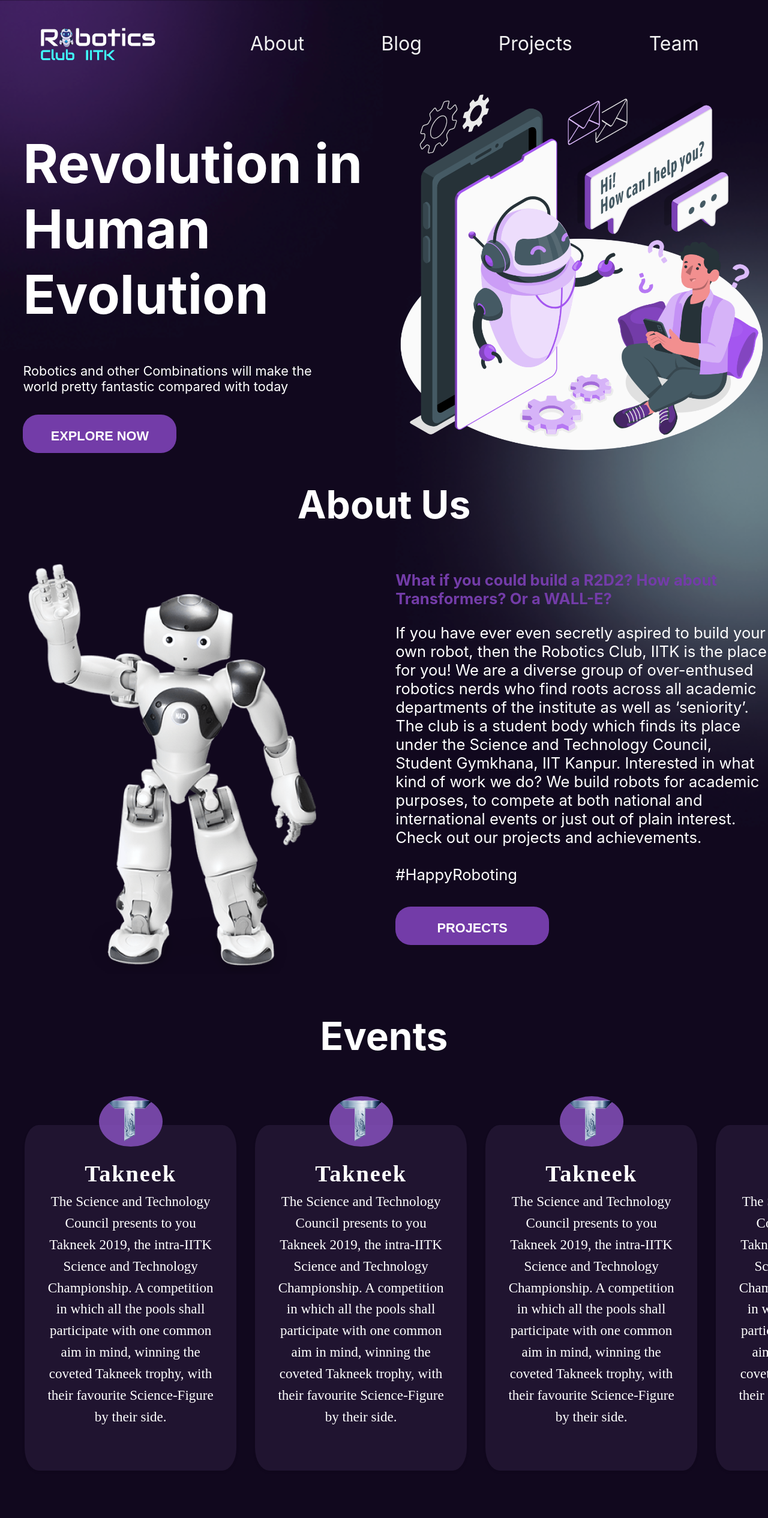
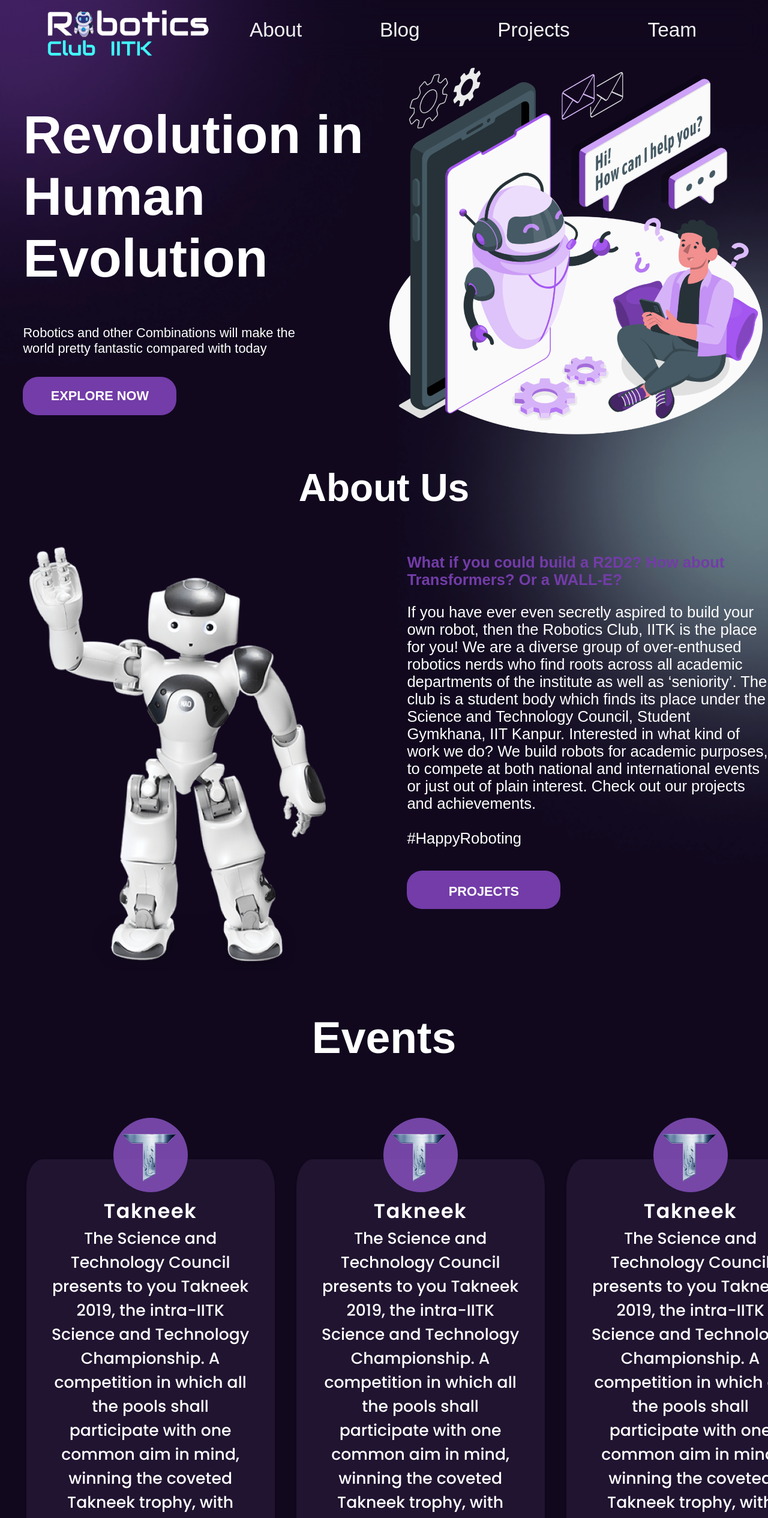
Before and after one commit to Byte-Brewer31/RoboClub-IITK-New, a React (Create React App) app: page / in a window 1280 px wide. Shown: the top 2530 px of the page at 60% size. Built offline with nearby package versions, Linux system fonts and the light colour scheme.

Commit message:
Fixing up vw/vh overuse and layouts

```diff
--- a/src/components/events.js
+++ b/src/components/events.js
@@ -9,9 +9,10 @@ const EventBox = ({ eventNumber, backgroundColor, eventTitle, eventInfo }) => {
         borderRadius: "6.6%",
         boxShadow: "0 2px 4px rgba(0, 0, 0, 0.1)",
         margin: "1%",
+        marginTop:"60px",
         position: "relative",
-        height: "45vw",
-        width: "30vw",
+        width:"85vw",
+        maxWidth: "450px",
       }}
     >
       <div
@@ -27,12 +28,13 @@ const EventBox = ({ eventNumber, backgroundColor, eventTitle, eventInfo }) => {
         <div
           style={{
             width: "30%", // Adjust the size of the circular logo
-            height: "30%", // Adjust the size of the circular logo
+            height: "0",
+            paddingBottom:"30%",
             backgroundColor: "rgba(135, 80, 189, 0.85)",
             borderRadius: "50%",
             margin: "0 auto",
             position: "relative",
-            transform: "translateY(-50%)", // Center vertically
+            transform: "translateY(-50%)",
           }}
         >
           <img
@@ -40,9 +42,9 @@ const EventBox = ({ eventNumber, backgroundColor, eventTitle, eventInfo }) => {
             alt={`Event ${eventNumber}`}
             style={{
               width: "100%",
-              height: "100%",
-              objectFit: "cover",
-              borderRadius: "50%",
+              margin:"auto",
+              marginTop:"15%",
+              objectFit:"cover"
             }}
           />
         </div>
@@ -63,8 +65,7 @@ const EventBox = ({ eventNumber, backgroundColor, eventTitle, eventInfo }) => {
               fontFamily: "Poppins",
               fontStyle: "normal",
               fontWeight: "600",
-              fontSize: "3vw", // Adjusted to viewport width
-              lineHeight: "4.5vw", // Adjusted to viewport width
+              fontSize: "25pt",
               textAlign: "center",
               letterSpacing: "0.05em",
               color: "#FFFFFF",
@@ -77,8 +78,7 @@ const EventBox = ({ eventNumber, backgroundColor, eventTitle, eventInfo }) => {
               fontFamily: "Poppins",
               fontStyle: "normal",
               fontWeight: "500",
-              fontSize: "1.8vw", // Adjusted to viewport width
-              lineHeight: "2.8vw", // Adjusted to viewport width
+              fontSize: "20pt",
               textAlign: "center",
               color: "#FFFFFF",
             }}
@@ -98,11 +98,11 @@ const EventRow = () => {
       flexDirection: 'column',
       alignItems: 'center',
       color: 'white',// Add padding for spacing
-      width: "100vw"
+      width: "100%"
     }}>
-    <h1 style={{ fontSize: '5vw' }}>Events</h1>
+    <h1>Events</h1>
 
-    <div style={{ overflowX: "auto",width: "100vw", alignContent: "center", paddingTop: "2vw" }}>
+    <div style={{ overflowX: "auto",width: "100%", alignContent: "center", paddingTop: "2%" }}>
 
       <div
         style={{ display: "inline-flex", margin: "2%"}}
--- a/src/components/navbar.js
+++ b/src/components/navbar.js
@@ -1,6 +1,5 @@
 import React from 'react';
 import { Link } from 'react-router-dom';
-import '../pages/App.css';
 
 function Navbar() {
   const navbarStyle = {
--- a/src/index.css
+++ b/src/index.css
@@ -1,13 +1,72 @@
+@import url('https://fonts.googleapis.com/css2?family=Poppins:ital,wght@0,100;0,200;0,300;0,400;0,500;0,600;0,700;0,800;0,900;1,100;1,200;1,300;1,400;1,500;1,600;1,700;1,800;1,900&display=swap');
+
 body {
   margin: 0;
-  font-family: -apple-system, BlinkMacSystemFont, 'Segoe UI', 'Roboto', 'Oxygen',
-    'Ubuntu', 'Cantarell', 'Fira Sans', 'Droid Sans', 'Helvetica Neue',
+  font-family: "Poppins", 'Helvetica Neue',
     sans-serif;
   -webkit-font-smoothing: antialiased;
   -moz-osx-font-smoothing: grayscale;
 }
 
-code {
-  font-family: source-code-pro, Menlo, Monaco, Consolas, 'Courier New',
-    monospace;
+* {
+	box-sizing:border-box;
+	font-family: sans-serif;
 }
+
+h1 {
+	font-size: 55pt;
+}
+
+.App {
+  text-align: center;
+  overflow: hidden; /* Hide overflow to prevent content from appearing outside the viewport */
+}
+.App-logo {
+  height: 40vmin;
+  pointer-events: none;
+}
+
+@media (prefers-reduced-motion: no-preference) {
+  .App-logo {
+    animation: App-logo-spin infinite 20s linear;
+  }
+}
+
+.App-header {
+  background-color: #282c34;
+  min-height: 100vh;
+  display: flex;
+  flex-direction: column;
+  align-items: center;
+  justify-content: center;
+  font-size: calc(10px + 2vmin);
+  color: white;
+}
+
+.App-link {
+  color: #61dafb;
+}
+
+@keyframes App-logo-spin {
+  from {
+    transform: rotate(0deg);
+  }
+  to {
+    transform: rotate(360deg);
+  }
+}
+
+
+
+.fade-in {
+  opacity: 0;
+  transition: opacity 0.5s ease-in-out;
+}
+
+.fade-in-visible {
+  opacity: 1;
+}
+
+.content-section {
+  margin-top: 50px; /* Adjust as needed */
+}
--- a/src/index.js
+++ b/src/index.js
@@ -1,16 +1,14 @@
 import React from 'react';
 import ReactDOM from 'react-dom/client';
 import './index.css';
-import App from './pages/App.js';
+import Home from './pages/Home.js';
 import GalleryPage from './pages/gallerypage.js';
 import AboutUs from './components/about_us';
 import Explore from './pages/explore.js';
 import Projects from './pages/projects.js';
-import Navbar from './components/navbar';
-import reportWebVitals from './reportWebVitals';
 import Team from './pages/team.js';
 import Blog from './pages/blog.js';
-import { BrowserRouter as Router, Routes, Route, Link } from 'react-router-dom'; // Import Router, Routes, Route
+import { BrowserRouter as Router, Routes, Route, Link } from 'react-router-dom';
 
 const linkStyle = {
   color: 'white',
@@ -21,6 +19,50 @@ const linkStyle = {
   fontWeight: 'bolder',
 };
 
+function Navbar() {
+  const linkStyle = {
+    color: '#f2f2f2',
+    textDecoration: 'none',
+    display: 'block',
+    fontSize: '25pt'
+  };
+
+  return (
+  	<div style={{height:"100px", width:"100%", position:"sticky", top:"0", padding:"0 5%", backdropFilter: "blur(20px)", zIndex:"10000"}}>
+		<div style={{
+			overflow: 'hidden',
+			display: 'flex',
+			alignItems: 'center',
+			justifyContent: 'space-between',
+			height:"100%",
+			padding: "5px"
+		}}>
+			<Link to="/" style={{height:"100%", margin:"5px"}}>
+				<img src={process.env.PUBLIC_URL + '/logo3-1@2x.png'} alt="Logo" style={{
+					height: '100%',
+				}} />
+			</Link>
+			<div style={{
+				display: 'flex',
+				flexDirection: 'row',
+				textAlign: 'center',
+				margin: '0',
+				justifyContent:"space-between",
+				flexGrow:"1",
+				gap:"10px",
+				padding:"50px"
+			}}>
+				<Link to="/about" style={linkStyle}>About</Link>
+				<Link to="/blog" style={linkStyle}>Blog</Link>
+				<Link to="/projects" style={linkStyle}>Projects</Link>
+				<Link to="/team" style={linkStyle}>Team</Link>
+			</div>
+		</div>
+		</div>
+  );
+}
+
+
 const root = ReactDOM.createRoot(document.getElementById('root'));
 
 root.render(
@@ -30,14 +72,13 @@ root.render(
       backgroundSize: 'cover',
       backgroundRepeat: 'repeat',
       backgroundPosition: 'center',
-      width: '100vw',
+      width: '100%',
       minHeight: '100vh',
     }}>
-
 		<Router>
 			<Navbar />
 			<Routes>
-        <Route path="/" element={<App />} />
+        <Route path="/" element={<Home />} />
         <Route path="/gallery" element={<GalleryPage />} />
         <Route path="/about" element={<AboutUs />} />
         <Route path="/explore" element={<Explore/>} />
@@ -45,15 +86,14 @@ root.render(
         <Route path="/team" element={<Team/>} />
         <Route path="/blog" element={<Blog/>} />
       </Routes>
-
-
+			{/* Footer */}
 			<div style={{
 				display: 'flex',
 				alignItems: 'center',
 				padding: '5%', // Add padding for spacing
-        color: 'white', // Add color for better visibility
+				color: 'white', // Add color for better
+				width: "100%",
 			}}>
-
 				<div style={{ width: '33%', textAlign: 'left', paddingLeft: '3vw' }}>
 					<img src={process.env.PUBLIC_URL + '/logo3-1@2x.png'} alt="Logo" style={{height: '5vw',margin: '1% 1%',}} />
 				</div>
@@ -87,8 +127,5 @@ root.render(
 			<br/>
 		</Router>
 		</div>
-
   </React.StrictMode>
 );
-
-reportWebVitals();
--- a/src/pages/App.css
+++ /dev/null
@@ -1,53 +0,0 @@
-.App {
-  text-align: center;
-  overflow: hidden; /* Hide overflow to prevent content from appearing outside the viewport */
-}
-.App-logo {
-  height: 40vmin;
-  pointer-events: none;
-}
-
-@media (prefers-reduced-motion: no-preference) {
-  .App-logo {
-    animation: App-logo-spin infinite 20s linear;
-  }
-}
-
-.App-header {
-  background-color: #282c34;
-  min-height: 100vh;
-  display: flex;
-  flex-direction: column;
-  align-items: center;
-  justify-content: center;
-  font-size: calc(10px + 2vmin);
-  color: white;
-}
-
-.App-link {
-  color: #61dafb;
-}
-
-@keyframes App-logo-spin {
-  from {
-    transform: rotate(0deg);
-  }
-  to {
-    transform: rotate(360deg);
-  }
-}
-
-
-
-.fade-in {
-  opacity: 0;
-  transition: opacity 0.5s ease-in-out;
-}
-
-.fade-in-visible {
-  opacity: 1;
-}
-
-.content-section {
-  margin-top: 50px; /* Adjust as needed */
-}
--- a/src/pages/App.js
+++ b/src/pages/Home.js
@@ -1,19 +1,13 @@
 import React from 'react';
+import {Link} from "react-router-dom";
 import Gallery from '../components/gallery';
 import AboutUs from '../components/about_us';
 import EventRow from '../components/events';
-import './App.css';
 
 function App() {
-  const handleClick = () => {
-    // Handle navigation to another page
-    window.location.href = '/explore'; // Change the URL to the desired page
-  };
-
   return (
-    <div  className="App">
+    <div className="App">
       <div style={{
-        overflowY: 'scroll',
         display: 'flex', // make the container a flex container
         justifyContent: 'space-between', // add padding for spacing
       }}>
@@ -24,8 +18,8 @@ function App() {
           <p style={{color:'white', fontSize: '1.7vw', textAlign: 'left' , paddingBottom: '1vw'}}>
             Robotics and other Combinations will make the <br/>world pretty fantastic compared with today
           </p>
-          <button style={{ backgroundColor: '#733CA8', height: '5vw', width: '20vw', fontSize: '1.5vw', borderRadius: '2vw' ,border: 'none',cursor: "pointer"}} onClick={handleClick}>
-            <p style={{color: 'white', fontSize: '1.7vw', fontWeight: 'bolder'}}>EXPLORE NOW</p>
+          <button style={{ backgroundColor: '#733CA8', height: '5vw', width: '20vw', fontSize: '1.5vw', borderRadius: '2vw' ,border: 'none',cursor: "pointer"}}>
+            <Link to="/about" style={{color: 'white', fontSize: '1.7vw', fontWeight: 'bolder', textDecoration:"none"}}>EXPLORE NOW</Link>
           </button>
           </div>
           <div style={{ width: '50%', textAlign: 'right' }}> {/* right div */}
--- a/src/reportWebVitals.js
+++ /dev/null
@@ -1,13 +0,0 @@
-const reportWebVitals = onPerfEntry => {
-  if (onPerfEntry && onPerfEntry instanceof Function) {
-    import('web-vitals').then(({ getCLS, getFID, getFCP, getLCP, getTTFB }) => {
-      getCLS(onPerfEntry);
-      getFID(onPerfEntry);
-      getFCP(onPerfEntry);
-      getLCP(onPerfEntry);
-      getTTFB(onPerfEntry);
-    });
-  }
-};
-
-export default reportWebVitals;
```
Also changed, not shown: src/setupTests.js (deleted, +0 -5 lines). Lines whose indentation alone changed are shown as unchanged.
